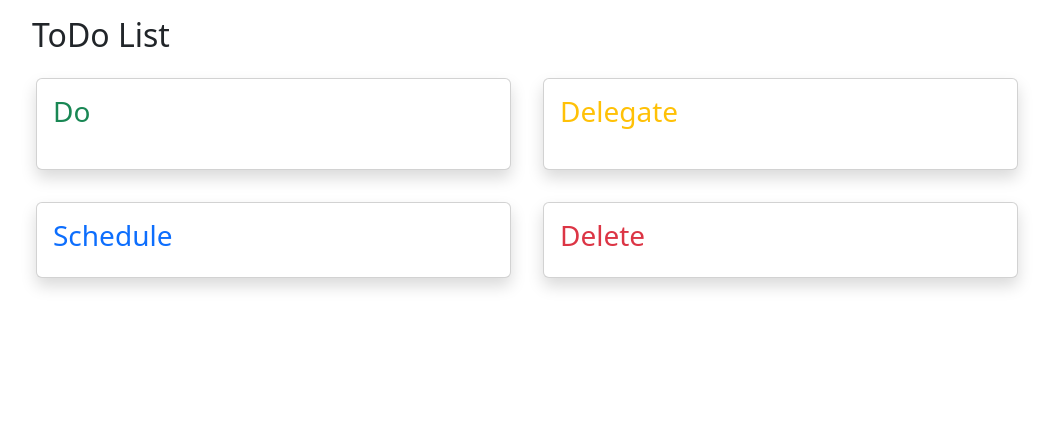
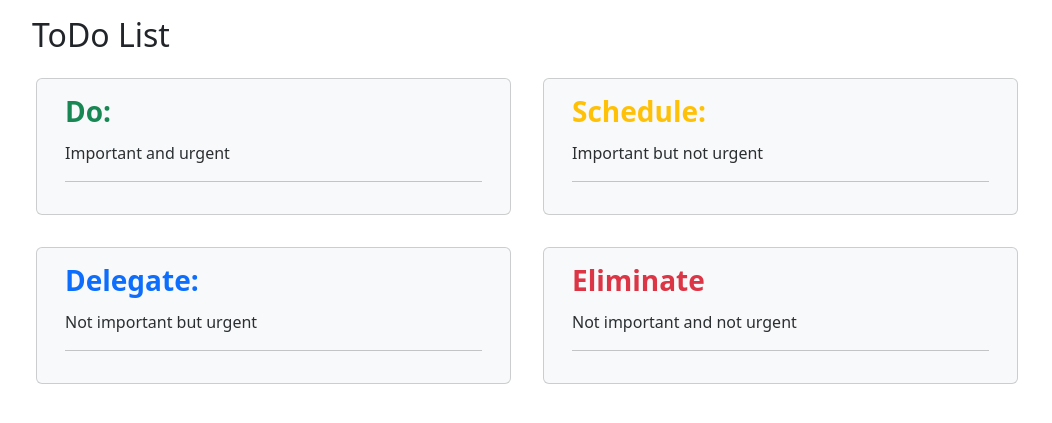
Before and after one commit to jaerrib/todo-list, a Django app: page /todos/ in a window 1280 px wide. Shown: the part 71-494 px from the top of the page, without its empty margins (50-1102 px from the left). Run offline with Django 5.2, Linux system fonts and the light colour scheme; data that the repository does not hold is empty.

Commit message:
Update ToDo list quadrant styling

```diff
--- a/templates/base.html
+++ b/templates/base.html
@@ -34,7 +34,6 @@
             {% else %}
             </ul>
             <div class="text-end">
-
                 <a href="{%  url 'login' %}" class="btn btn-primary me-2">Log In</a>
                 <a href="{% url 'signup' %}" class="btn btn-primary">Sign Up</a>
             </div>
--- a/templates/todo_list.html
+++ b/templates/todo_list.html
@@ -3,59 +3,86 @@
 {% block title %}ToDo List{% endblock title%}
 
 {% block content %}
+
 <h2>ToDo List</h2>
 
-<div class="">
-
-    <div class="row">
-        <div class="card col-5 p-3 m-3 shadow">
-            <h3 class="text-success">Do</h3>
-            <ul>
+<div class="row">
+    <div class="card col-5 m-3 bg-body-tertiary">
+        <div class="card-body">
+            <h3 class="card-title mb-3 fw-bold text-success">Do:</h3>
+            <p class="card-subtitle text-secondary-emphasis">Important
+                and urgent</p>
+            <hr>
+            <div class="d-grid gap-1">
                 {% for todo in todo_list %}
                 {% if todo.important and todo.urgent %}
-                <li><a href="{% url 'todo_detail' todo.pk %}">{{ todo.title
-                    }}</a></li>
+                <a href="{% url 'todo_detail' todo.pk %}" type="button"
+                   class="btn btn-success mb-3 shadow">
+                    {{ todo.title }}
+                </a>
                 {% endif %}
                 {% endfor %}
-            </ul>
-        </div>
-        <div class="card col-5 p-3 m-3 shadow">
-            <h3 class="text-warning">Delegate</h3>
-            {% for todo in todo_list %}
-            {% if not todo.important and todo.urgent %}
-            <ul>
-                <li><a href="{% url 'todo_detail' todo.pk %}">{{ todo.title
-                    }}</a></li>
-            </ul>
-            {% endif %}
-            {% endfor %}
+            </div>
         </div>
     </div>
 
-    <div class="row">
-        <div class="card col-5 p-3 m-3 shadow">
-            <h3 class="text-primary">Schedule</h3>
-            {% for todo in todo_list %}
-            {% if todo.important and not todo.urgent %}
-            <ul>
-                <li>
-                    <a href="{% url 'todo_detail' todo.pk %}">{{ todo.title
-                        }}</a>
-                </li>
-            </ul>
-            {% endif %}
-            {% endfor %}
+    <div class="card col-5 m-3 bg-body-tertiary">
+        <div class="card-body">
+            <h3 class="card-title mb-3 fw-bold text-warning">Schedule:</h3>
+            <p class="card-subtitle text-secondary-emphasis">Important but not
+                urgent</p>
+            <hr>
+            <div class="d-grid gap-1">
+                {% for todo in todo_list %}
+                {% if todo.important and not todo.urgent %}
+                <a href="{% url 'todo_detail' todo.pk %}" type="button"
+                   class="btn btn-warning mb-3 shadow">
+                    {{ todo.title }}
+                </a>
+                {% endif %}
+                {% endfor %}
+            </div>
         </div>
-        <div class="card col-5 p-3 m-3 shadow">
-            <h3 class="text-danger">Delete</h3>
-            {% for todo in todo_list %}
-            {% if not todo.important and not todo.urgent %}
-            <ul>
-                <li><a href="{% url 'todo_detail' todo.pk %}">{{ todo.title
-                    }}</a></li>
-            </ul>
-            {% endif %}
-            {% endfor %}
+    </div>
+</div>
+
+<div class="row">
+    <div class="card col-5 m-3 bg-body-tertiary">
+        <div class="card-body">
+            <h3 class="card-title mb-3 fw-bold text-primary">Delegate:</h3>
+            <p class="card-subtitle text-secondary-emphasis">Not important
+                but urgent</p>
+            <hr>
+            <div class="d-grid gap-1">
+                {% for todo in todo_list %}
+                {% if todo.important and todo.urgent %}
+                <a href="{% url 'todo_detail' todo.pk %}" type="button"
+                   class="btn btn-primary mb-3 shadow">
+                    {{ todo.title }}
+                </a>
+                {% endif %}
+                {% endfor %}
+            </div>
+        </div>
+    </div>
+
+    <div class="card col-5 m-3 bg-body-tertiary">
+        <div class="card-body">
+            <h3 class="card-title mb-3 fw-bold text-danger">Eliminate</h3>
+            <p class="card-subtitle text-secondary-emphasis">Not important
+                and not urgent</p>
+            <hr>
+            <div class="d-grid gap-1">
+                {% for todo in todo_list %}
+                {% if not todo.important and not todo.urgent %}
+                <a href="{% url 'todo_detail' todo.pk %}" type="button"
+                   class="btn btn-danger mb-3 shadow"
+                   data-bs-toggle="modal"
+                   data-bs-target="#{{todo.pk}}">{{ todo.title }}
+                </a>
+                {% endif %}
+                {% endfor %}
+            </div>
         </div>
     </div>
 </div>
```
